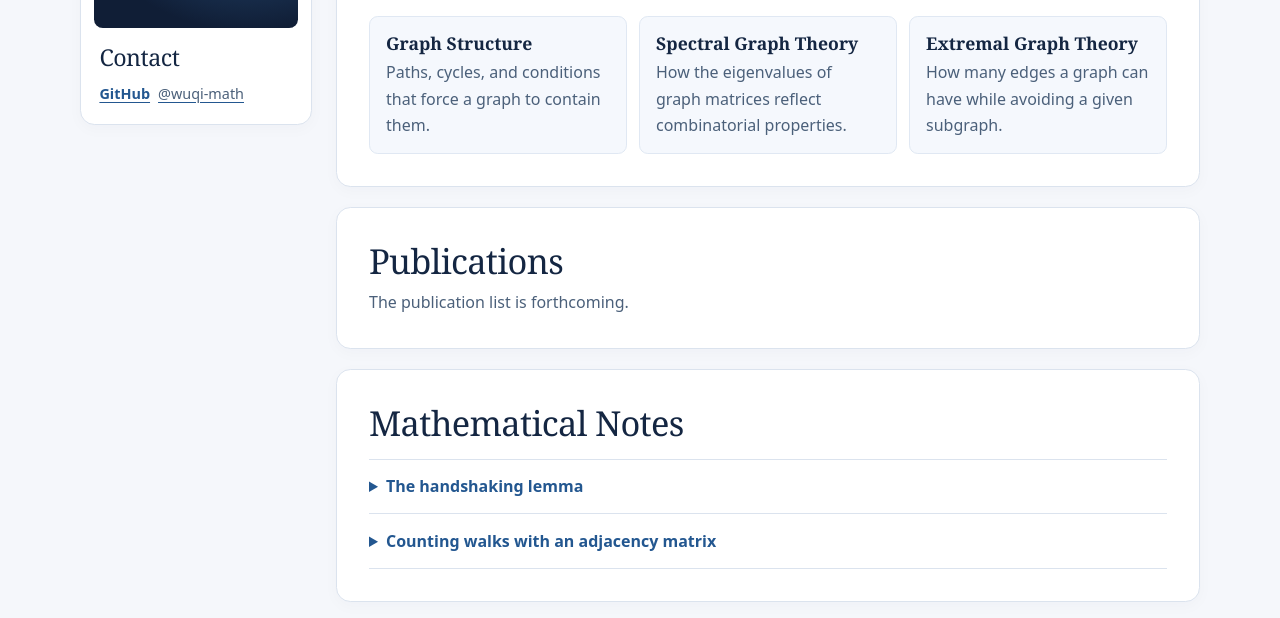
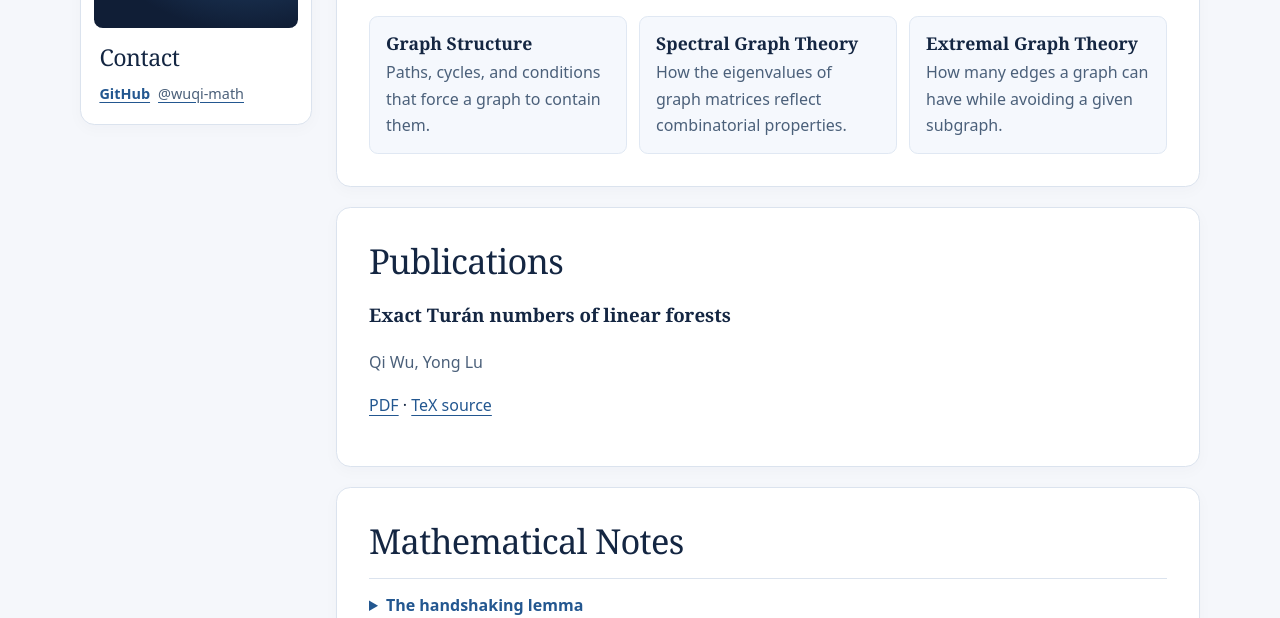
Before and after one commit to wuqi-math/wuqi-math.github.io, a plain HTML site: page index.html in a window 1280 px wide. Shown: the part 587-1205 px from the top of the page. Drawn offline with Linux system fonts and the light colour scheme.

Commit message:
Add publication entry for Exact Turán numbers
Added a publication entry for 'Exact Turán numbers of linear forests' with links to the PDF and TeX source.

```diff
--- a/index.html
+++ b/index.html
@@ -57,7 +57,14 @@
 
       <section class="panel" id="publications" aria-labelledby="publications-title">
         <h2 id="publications-title">Publications</h2>
-        <p class="section-intro">The publication list is forthcoming.</p>
+        <article>
+          <h3>Exact Turán numbers of linear forests</h3>
+          <p class="section-intro">Qi Wu, Yong Lu</p>
+          <p>
+            <a href="papers/Exact%20Turan%20Linear%20Forests.pdf">PDF</a> ·
+            <a href="papers/exact_turan_linear_forests.tex" download>TeX source</a>
+          </p>
+        </article>
       </section>
 
       <section class="panel" id="notes" aria-labelledby="notes-title">
```
